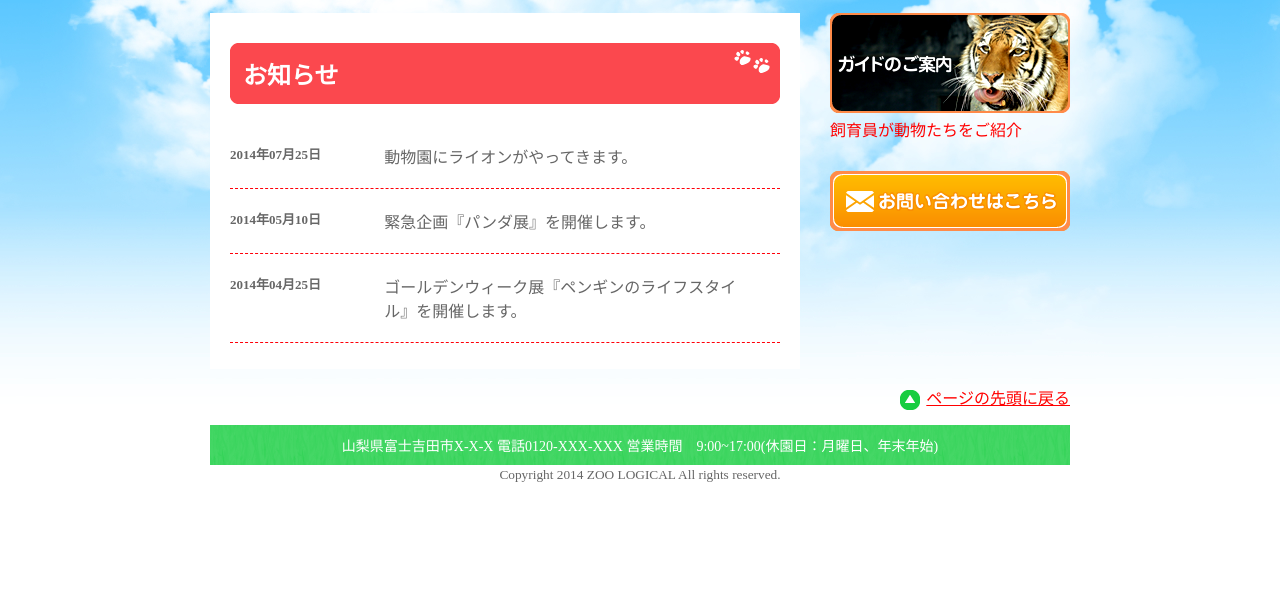
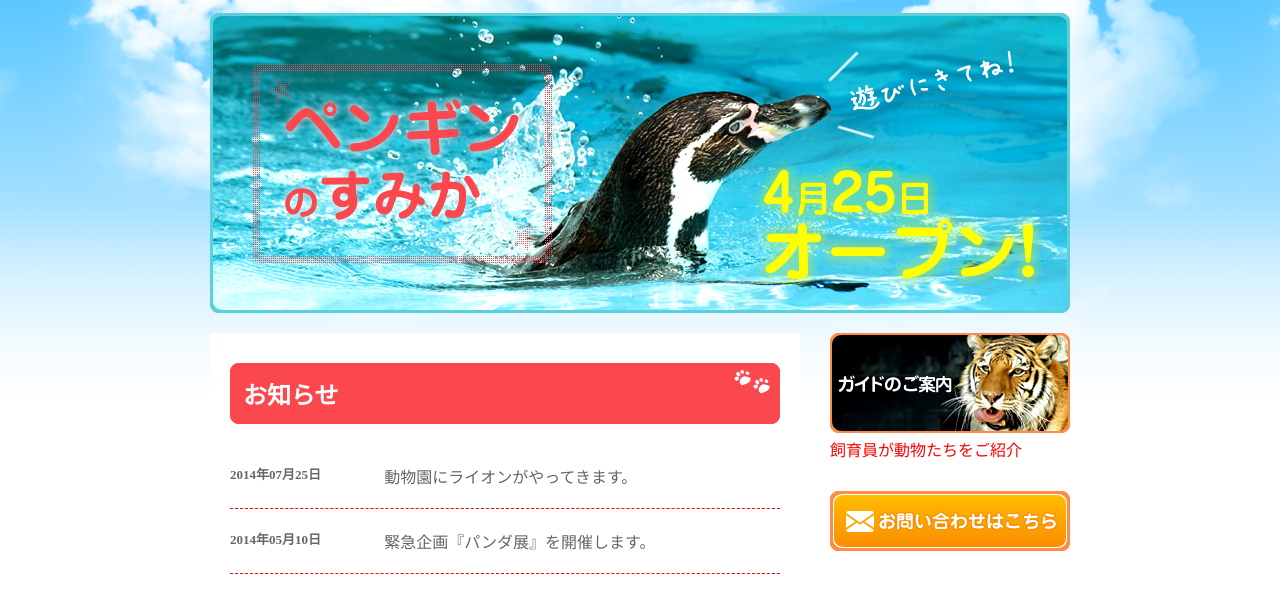
Before and after one commit to Megumikawa/manabito-practice, a plain HTML site: page lesson1/index.html in a window 1280 px wide. Shown: the part 192-783 px from the top of the page. Drawn offline with Linux system fonts and the light colour scheme.

Commit message:
graphicのpaddingの追加

```diff
--- a/lesson1/css/style.css
+++ b/lesson1/css/style.css
@@ -71,6 +71,9 @@ a {
 .contents {
   display: flex;
   justify-content: space-between;
+}
+.graphic ul {
+  padding: 0;
 }
 
 main {
--- a/lesson1/index.html
+++ b/lesson1/index.html
@@ -17,13 +17,13 @@
       </ul>
     </nav>
   </header>
-  <!-- <div id="graphic" class="graphic">
+  <div id="graphic" class="graphic">
     <ul>
       <li class="now"><img class="image1" src="images/graphic1.png" width="860px" height="300px" alt="「ペンギンのすみか」が4月25日オープン！遊びに来てね！"> </li>
       <li><img class="image2" src="images/graphic2.png" width="860px" height="300px" alt="ZOO LOGICALにパンダ登場！5月10日から6月29日まで"></li>
       <li><img class="image3" src="images/graphic3.png" width="860px" height="300px" alt="みんなの来場を待ってるよ！"></li>
     </ul>
-  </div> -->
+  </div>
 
   <div class="contents">
     <main>
```
